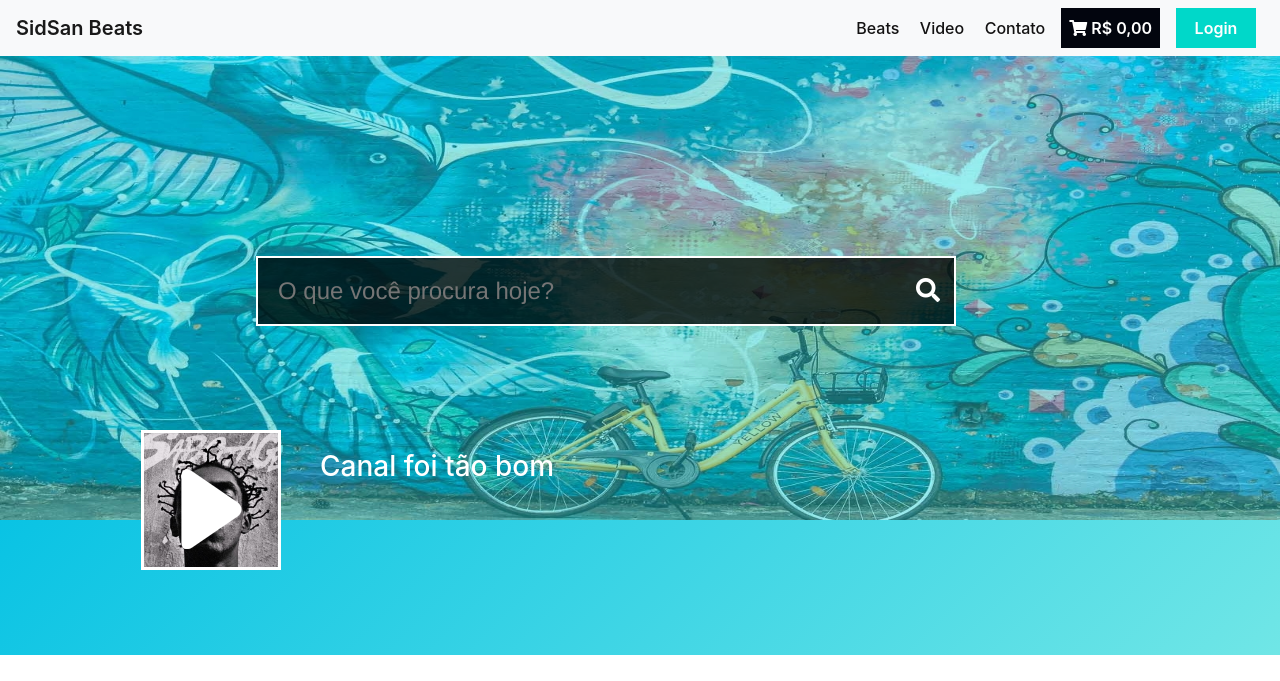
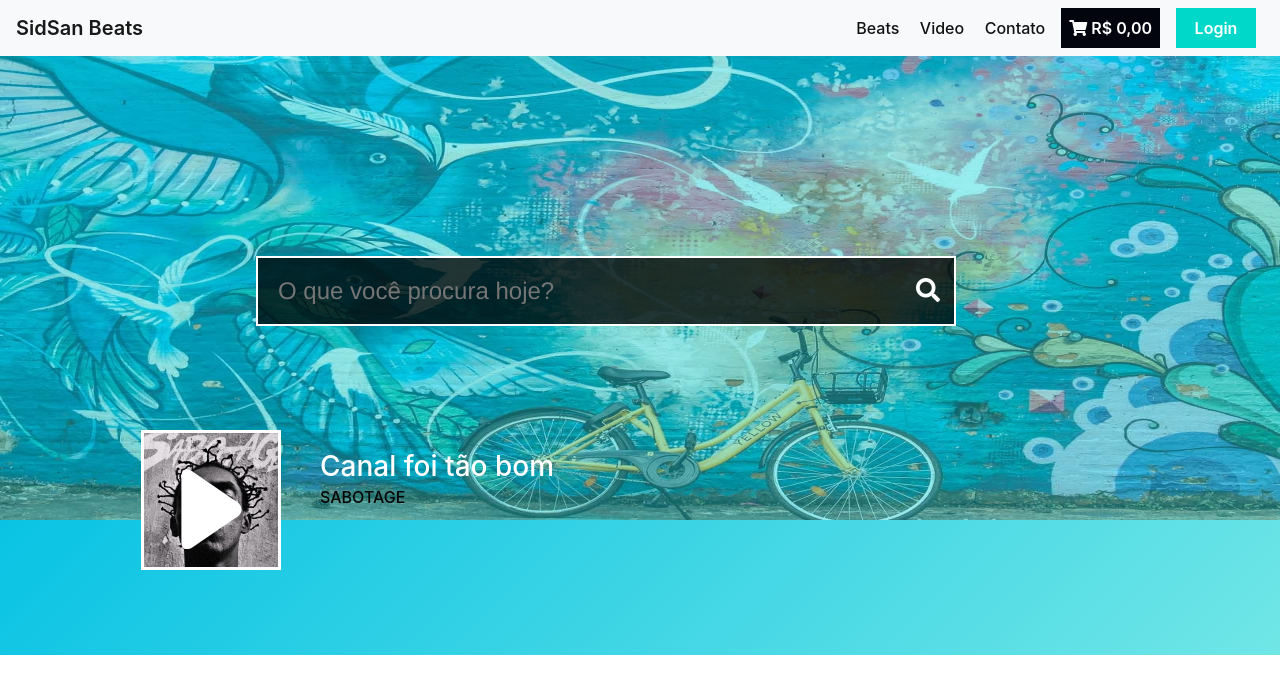
Before and after one commit to SidSan97/music-player, a PHP site: page / in a window 1280 px wide. Shown: the top 681 px of the page. Run offline with PHP 8.4, Linux system fonts and the light colour scheme; some libraries are stand-ins or nearby versions.

Commit message:
Adição do nome do artita abaixo do nome da musica no titulo principal

```diff
--- a/css/index.css
+++ b/css/index.css
@@ -102,6 +102,15 @@ body
     margin-top: 450px;
     position: absolute;
     color: rgb(255, 255, 255);
+    font-weight: 500;
+}
+
+.artistSongMain
+{
+    margin-left: 320px;
+    margin-top: 485px;
+    position: absolute;
+    color: rgb(7, 6, 6);
     font-weight: 500;
 }
 
--- a/index.php
+++ b/index.php
@@ -43,6 +43,7 @@
          <input class="input-principal" placeholder="O que você procura hoje?">
          <button type="submit" class="btnSearch-mainMenu"><i class="fas fa-search"></i></button>
          <h3 id="songTitle2" class="titleSongMain"></h3>
+         <p id="artistSongMain" class="artistSongMain"></p>
         <img src="assets/grafite.jpg" width="100%" height="520px">
      </section>
 
--- a/js/player.js
+++ b/js/player.js
@@ -10,6 +10,7 @@ let poster = ["foto-albuns/Poster1.jpg", "foto-albuns/Poster2.jpg", "foto-albuns
 let songTitle    = document.querySelector("#songTitle");
 let songTitle2   = document.querySelector("#songTitle2");
 let subSongTitle = document.querySelector("#subSongTitle");
+let artistSongMain = document.querySelector("#artistSongMain");
 
 let fillbar = document.querySelector("#fill");
 
@@ -35,6 +36,7 @@ function playSong() {
   songTitle.textContent = musics[currentSong].replace('.mp3', "");
   songTitle2.textContent = musics[currentSong].replace('.mp3', "");
   subSongTitle.textContent = artistis[currentSong];
+  artistSongMain.textContent = artistis[currentSong];
   //song.play();
   title_page.text = "Tocando agora - " + musics[currentSong];
 }
```
